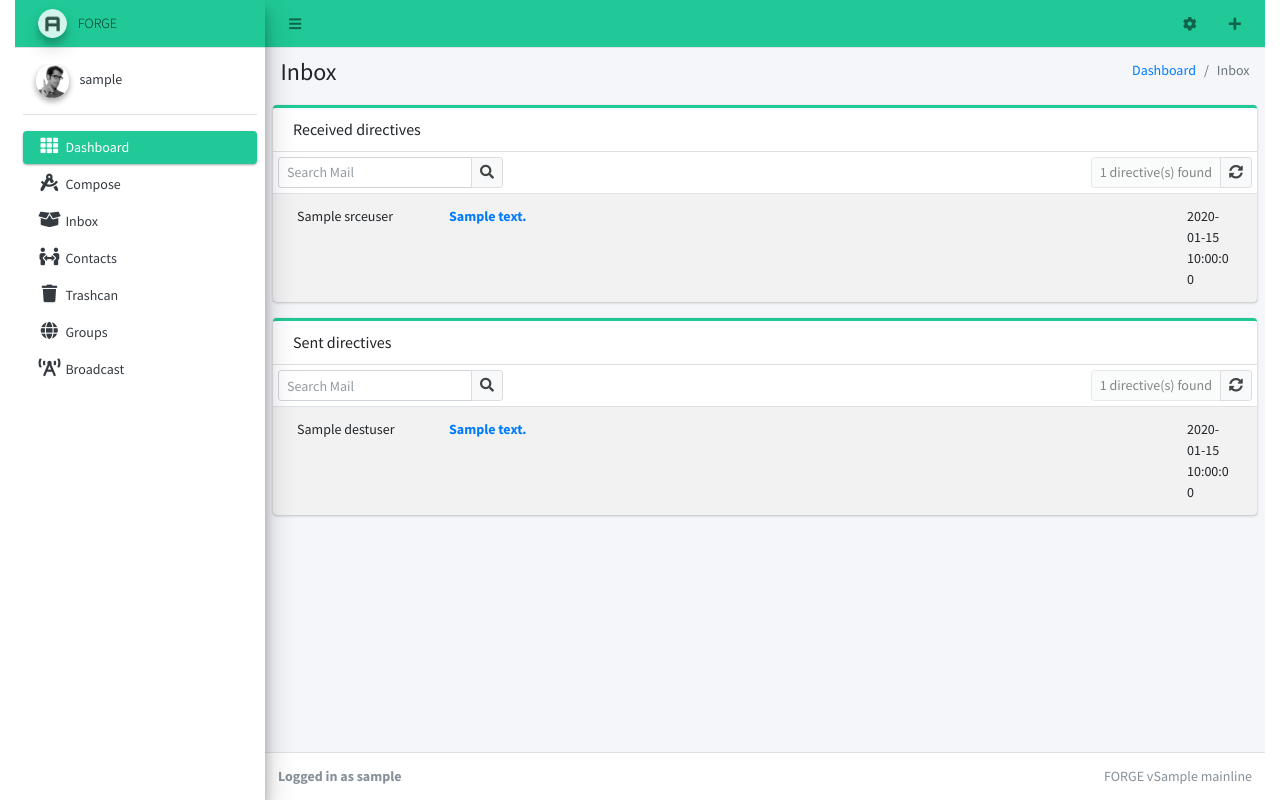
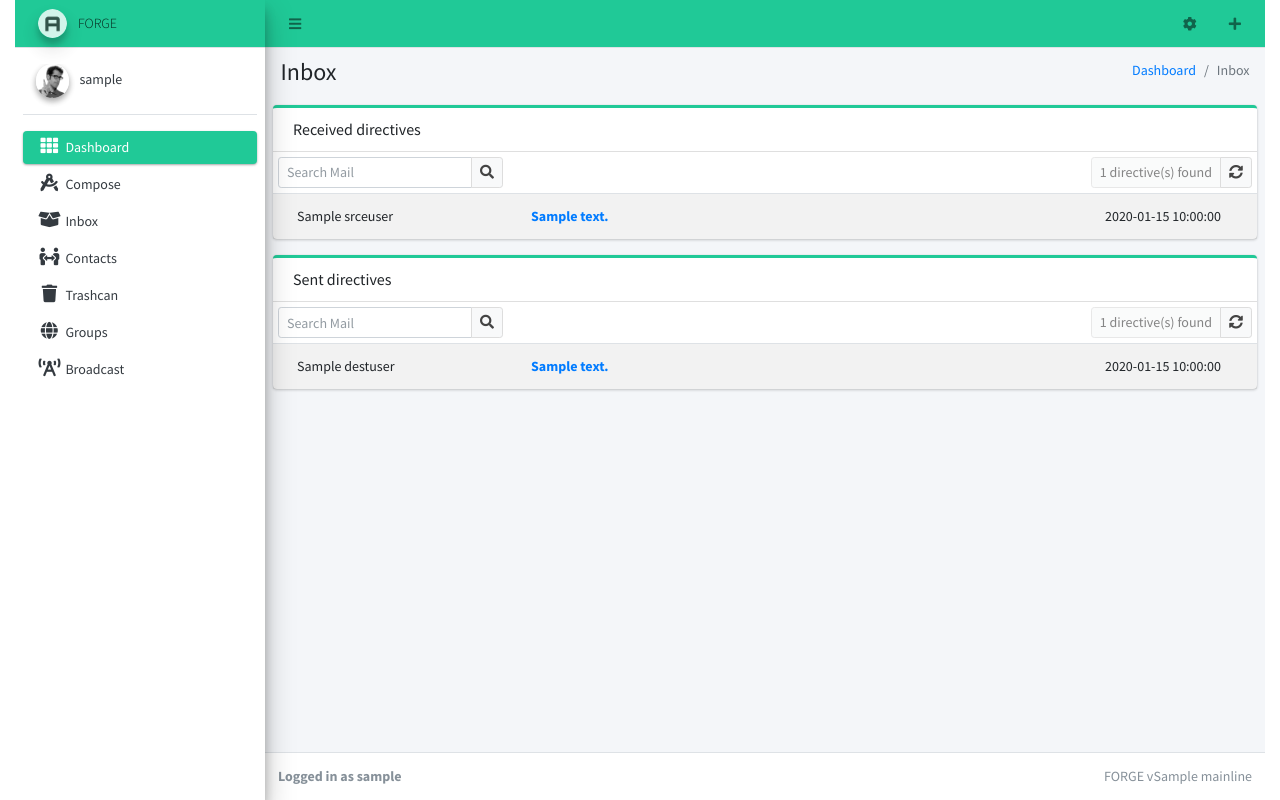
Before and after one commit to astrosonic/forge, a Flask app: template templates/inbxpoge.html in a window 1280 px wide. Run offline with Flask 2, Linux system fonts and the light colour scheme; the template is opened without the code that fills it: most values are stand-ins (such as "Sample title", 1, 10 or a date in 2020); some libraries are stand-ins or nearby versions.

Commit message:
Change column width ratio to 3:7:2

```diff
--- a/templates/inbxpoge.html
+++ b/templates/inbxpoge.html
@@ -109,9 +109,9 @@
               <tbody>
               {% for indx in recvdict %}
               <tr class="d-flex">
-                <td class="mailbox-name col-sm-2">{{ indx.srceuser }}</td>
-                <td class="mailbox-subject col-sm-9"><a href="{{ url_for("readinbx", paradrct="recv", mailiden=indx.mailiden) }}"><b>{{ indx.subjtext }}</a></b></td>
-                <td class="mailbox-date col-sm-1">{{ indx.timedata.date }} {{ indx.timedata.mont.tinyform }}</td>
+                <td class="mailbox-name col-sm-3">{{ indx.srceuser }}</td>
+                <td class="mailbox-subject col-sm-7"><a href="{{ url_for("readinbx", paradrct="recv", mailiden=indx.mailiden) }}"><b>{{ indx.subjtext }}</a></b></td>
+                <td class="mailbox-date col-sm-2">{{ indx.timedata.date }} {{ indx.timedata.mont.tinyform }}</td>
               </tr>
               {% endfor %}
               </tbody>
@@ -150,9 +150,9 @@
               <tbody>
               {% for indx in senddict %}
               <tr class="d-flex">
-                <td class="mailbox-name col-sm-2">{{ indx.destuser }}</td>
-                <td class="mailbox-subject col-sm-9"><a href="{{ url_for("readinbx", paradrct="send", mailiden=indx.mailiden) }}"><b>{{ indx.subjtext }}</a></b></td>
-                <td class="mailbox-date col-sm-1">{{ indx.timedata.date }} {{ indx.timedata.mont.tinyform }}</td>
+                <td class="mailbox-name col-sm-3">{{ indx.destuser }}</td>
+                <td class="mailbox-subject col-sm-7"><a href="{{ url_for("readinbx", paradrct="send", mailiden=indx.mailiden) }}"><b>{{ indx.subjtext }}</a></b></td>
+                <td class="mailbox-date col-sm-2">{{ indx.timedata.date }} {{ indx.timedata.mont.tinyform }}</td>
               </tr>
               {% endfor %}
               </tbody>
```
